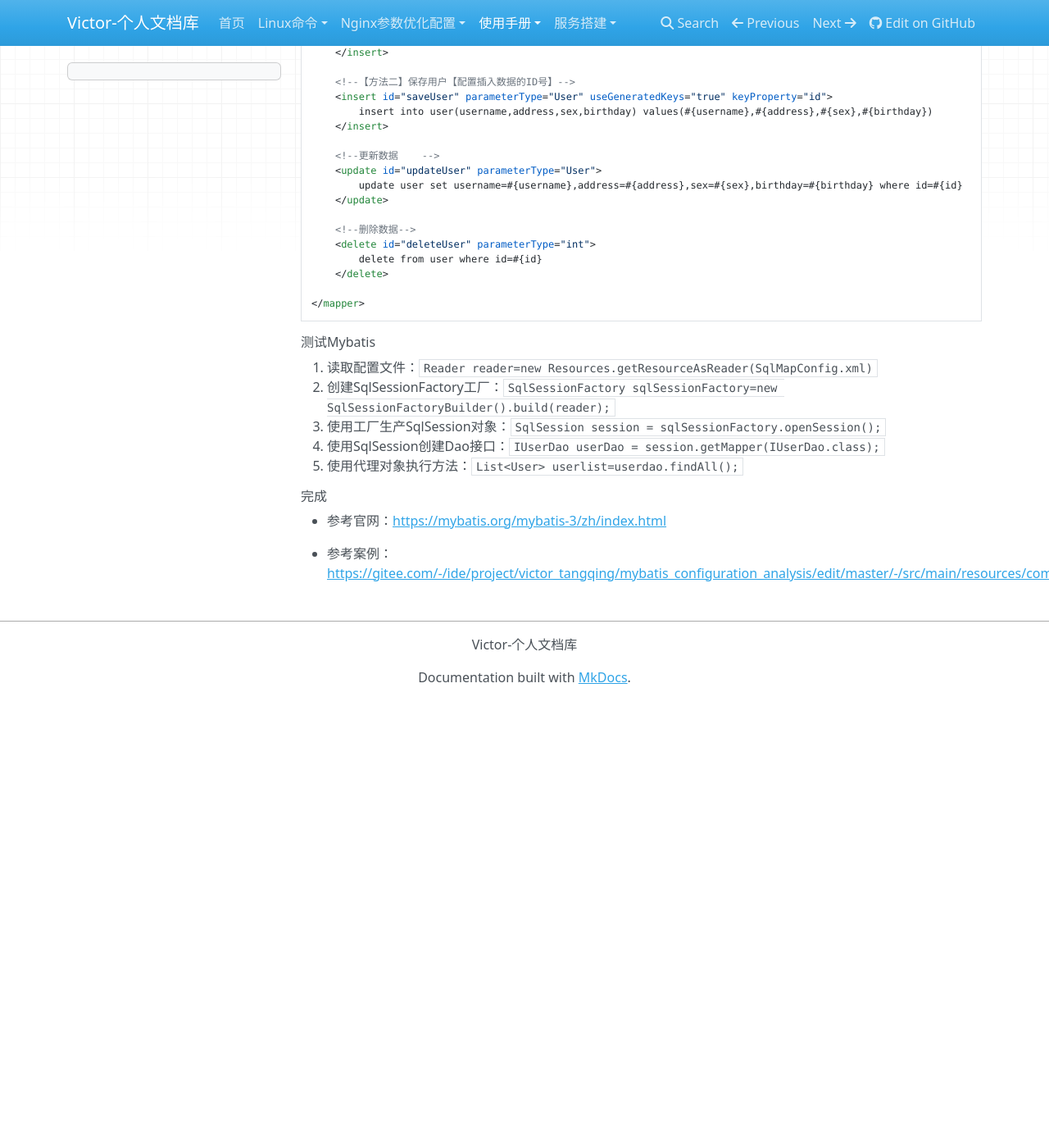
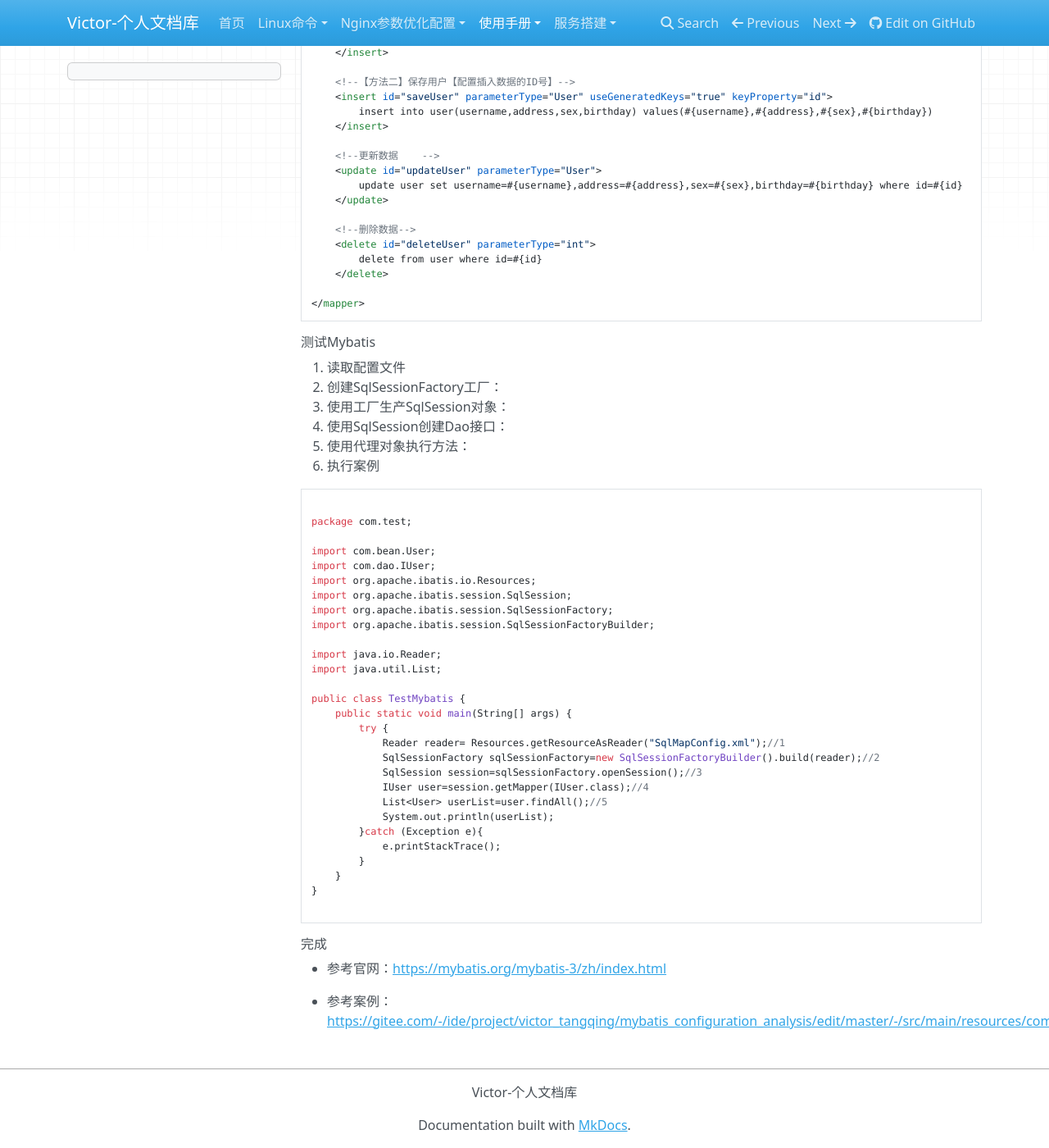
Before and after one commit to victor24680/victorDocs, an MkDocs documentation site: the page built from docs/使用手册/Java知识库/Mybatis使用手册.md, in a window 1280 px wide and 1400 px high, scrolled down 3410 px. Shown: the whole window at 82% size. Built offline with MkDocs 1.6.1, drawn with Linux system fonts in a browser that asks for light colours; nearby versions of some CDN libraries; before the commit the page ends 4264 px from its top, so only the background shows below that.

Commit message:
Java知识库

````diff
--- a/docs/使用手册/Java知识库/Mybatis使用手册.md
+++ b/docs/使用手册/Java知识库/Mybatis使用手册.md
@@ -202,11 +202,42 @@
 ```
 
 ###### 测试Mybatis
-1. 读取配置文件：`Reader reader=new Resources.getResourceAsReader(SqlMapConfig.xml)`
-2. 创建SqlSessionFactory工厂：`SqlSessionFactory sqlSessionFactory=new SqlSessionFactoryBuilder().build(reader);`
-3. 使用工厂生产SqlSession对象：`SqlSession session = sqlSessionFactory.openSession();`
-4. 使用SqlSession创建Dao接口：`IUserDao userDao = session.getMapper(IUserDao.class);`
-5. 使用代理对象执行方法：`List<User> userlist=userdao.findAll();`
+1. 读取配置文件
+2. 创建SqlSessionFactory工厂：
+3. 使用工厂生产SqlSession对象：
+4. 使用SqlSession创建Dao接口：
+5. 使用代理对象执行方法：
+6. 执行案例
+```java
+
+package com.test;
+
+import com.bean.User;
+import com.dao.IUser;
+import org.apache.ibatis.io.Resources;
+import org.apache.ibatis.session.SqlSession;
+import org.apache.ibatis.session.SqlSessionFactory;
+import org.apache.ibatis.session.SqlSessionFactoryBuilder;
+
+import java.io.Reader;
+import java.util.List;
+
+public class TestMybatis {
+    public static void main(String[] args) {
+        try {
+            Reader reader= Resources.getResourceAsReader("SqlMapConfig.xml");//1
+            SqlSessionFactory sqlSessionFactory=new SqlSessionFactoryBuilder().build(reader);//2
+            SqlSession session=sqlSessionFactory.openSession();//3
+            IUser user=session.getMapper(IUser.class);//4
+            List<User> userList=user.findAll();//5
+            System.out.println(userList);
+        }catch (Exception e){
+            e.printStackTrace();
+        }
+    }
+}
+
+```
 
 ###### 完成
 
````
